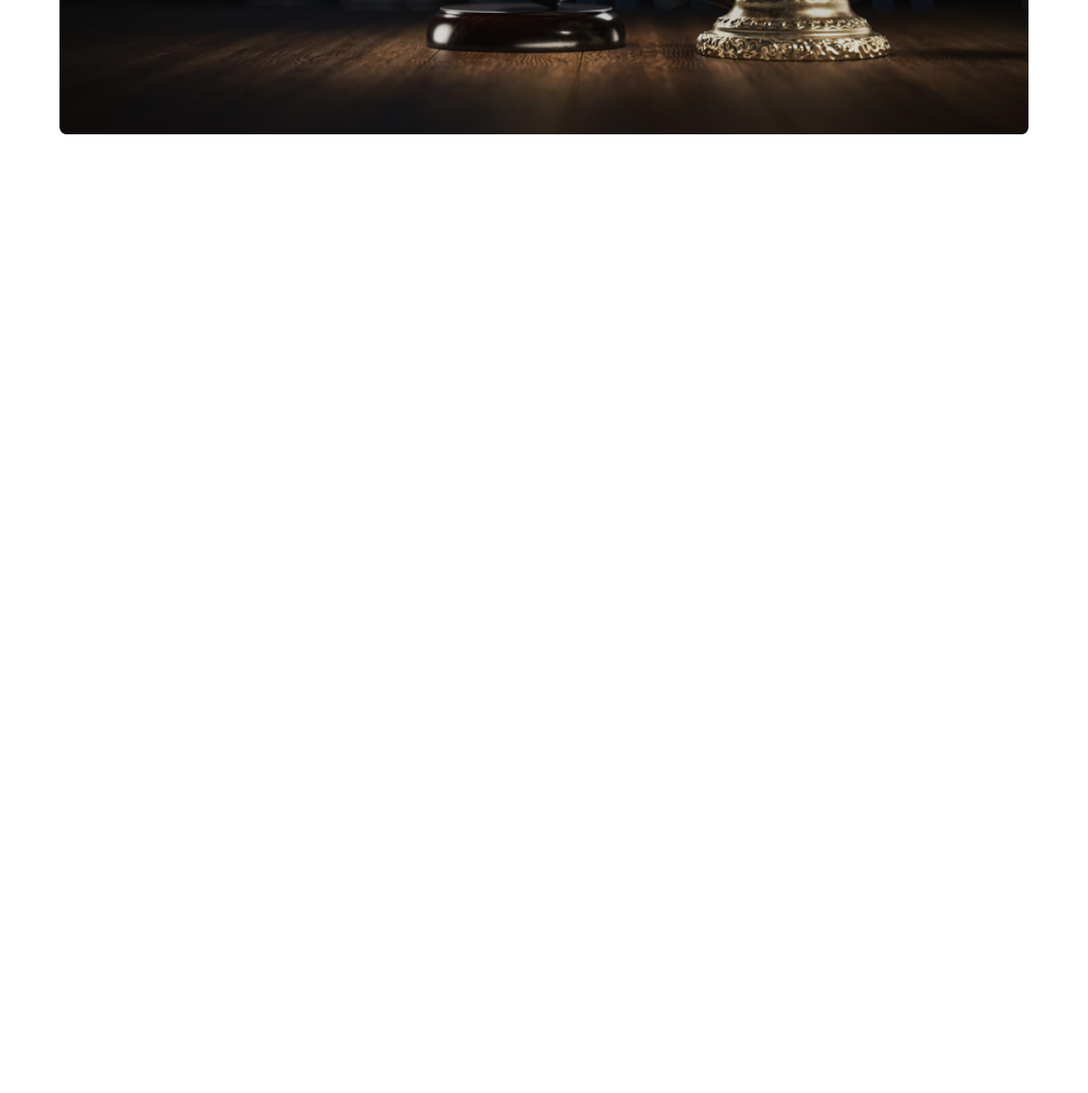
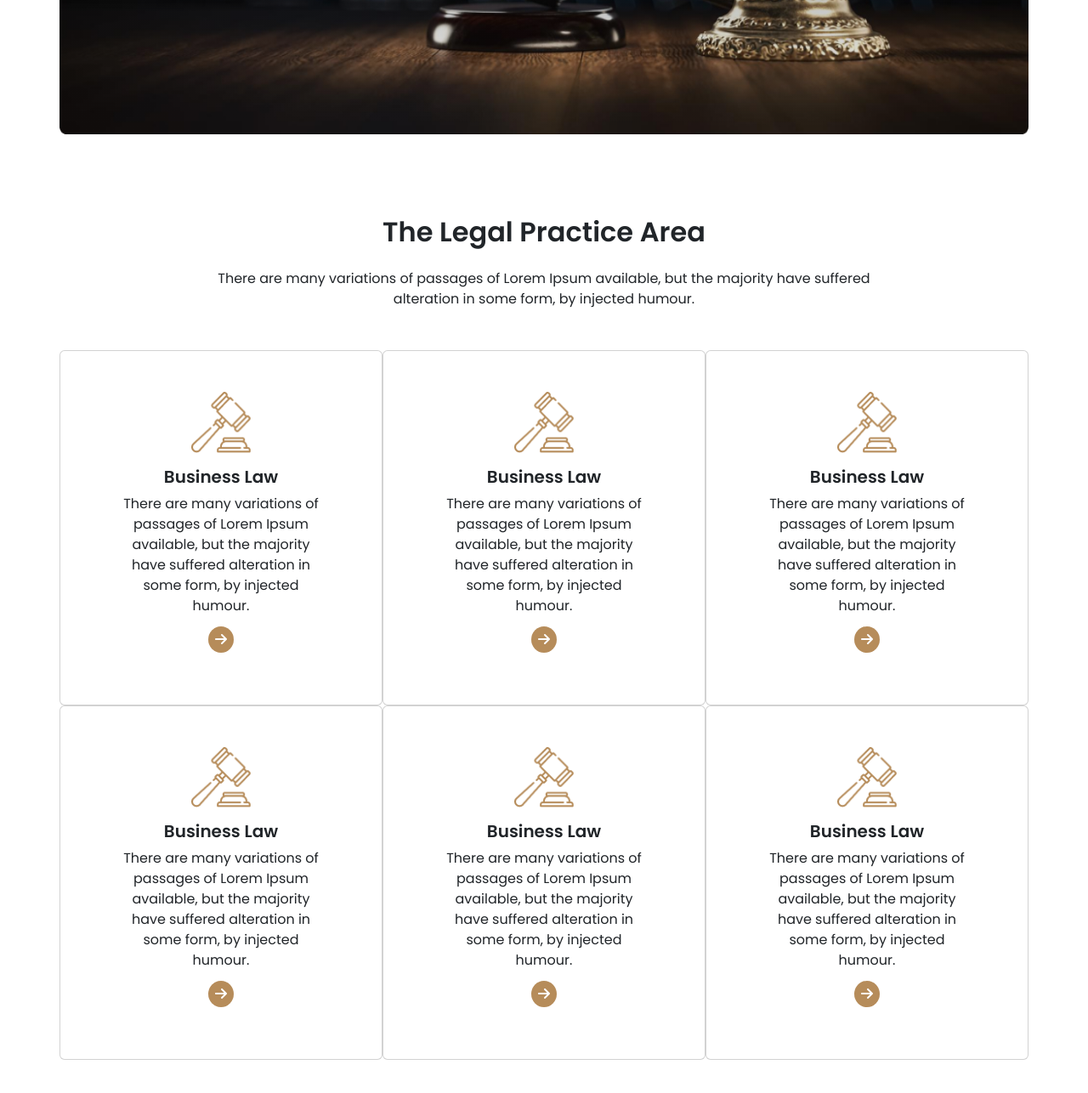
Before and after one commit to Humayun63/legal-house, a plain HTML site: page index.html in a window 1280 px wide. Shown: the part 618-1904 px from the top of the page at 85% size. Before the commit the page ends 800 px from the top, so only its background shows below. Drawn offline with nearby package versions, Linux system fonts and the light colour scheme.

Commit message:
practice area section done

```diff
--- a/index.html
+++ b/index.html
@@ -127,13 +127,15 @@
             </div>
         </nav>
         <!-- HEADER BANNER -->
-        <div class="legal-header-banner container rounded bg-image d-flex justify-content-center align-items-center mt-5">
+        <div
+            class="legal-header-banner container rounded bg-image d-flex justify-content-center align-items-center mt-5">
             <div class="w-50 ls-md-w-75 sm-w-100 p-2">
                 <h1 class="text-white text-center lh-lg fw-bold">We Provide Effective Legal Solutions</h1>
                 <p class="text-white text-opacity-75 text-center">There are many variations of passages of Lorem Ipsum
                     available, but the majority have suffered alteration in some form, by injected humour.</p>
                 <form class="d-md-flex text-center gap-4 " role="search">
-                    <input class="form-control text-center text-md-start" type="search" placeholder="Search" aria-label="Search">
+                    <input class="form-control text-center text-md-start" type="search" placeholder="Search"
+                        aria-label="Search">
                     <button class="btn text-white mt-2 legal-bg-primary bg-success" type="submit">Search</button>
                 </form>
             </div>
@@ -142,8 +144,91 @@
     </header>
     <!-- HEADER ENDS -->
     <!-- MAIN STARTS -->
-    <main>
+    <main class="container">
+        <!-- PRACTICE AREA SECTION -->
+        <section class="my-5 py-5">
+            <h2 class="fw-bold text-center mb-4">The Legal Practice Area</h2>
+            <p class="text-center w-75 mx-auto">There are many variations of passages of Lorem Ipsum available, but the
+                majority have suffered alteration in some form, by injected humour.</p>
+            <!-- CARDS -->
+            <div class="card-group mt-5">
+                <div class="row row-cols-1 row-cols-md-2 row-cols-lg-3 gy-3 gy-md-0 ">
+                    <div class="card p-5 ls-hover-cards col">
+                        <img src="images/business.png" class="card-img-top w-25 mx-auto" alt="...">
+                        <div class="card-body text-center">
+                            <h5 class="card-title fw-bold">Business Law</h5>
+                            <p class="card-text">
+                                There are many variations of passages of Lorem Ipsum available, but the majority have suffered alteration in some form, by injected humour.
+                            </p>
+                            <a href="#" class="legal-bg-primary rounded-circle px-2 py-1">
+                                <i class="fa-solid fa-arrow-right text-white"></i>
+                            </a>
+                        </div>
+                    </div>
+                    <div class="card p-5 ls-hover-cards col">
+                        <img src="images/business.png" class="card-img-top w-25 mx-auto" alt="...">
+                        <div class="card-body text-center">
+                            <h5 class="card-title fw-bold">Business Law</h5>
+                            <p class="card-text">
+                                There are many variations of passages of Lorem Ipsum available, but the majority have suffered alteration in some form, by injected humour.
+                            </p>
+                            <a href="#" class="legal-bg-primary rounded-circle px-2 py-1">
+                                <i class="fa-solid fa-arrow-right text-white"></i>
+                            </a>
+                        </div>
+                    </div>
+                    <div class="card p-5 ls-hover-cards col">
+                        <img src="images/business.png" class="card-img-top w-25 mx-auto" alt="...">
+                        <div class="card-body text-center">
+                            <h5 class="card-title fw-bold">Business Law</h5>
+                            <p class="card-text">
+                                There are many variations of passages of Lorem Ipsum available, but the majority have suffered alteration in some form, by injected humour.
+                            </p>
+                            <a href="#" class="legal-bg-primary rounded-circle px-2 py-1">
+                                <i class="fa-solid fa-arrow-right text-white"></i>
+                            </a>
+                        </div>
+                    </div>
+                    <div class="card p-5 ls-hover-cards col">
+                        <img src="images/business.png" class="card-img-top w-25 mx-auto" alt="...">
+                        <div class="card-body text-center">
+                            <h5 class="card-title fw-bold">Business Law</h5>
+                            <p class="card-text">
+                                There are many variations of passages of Lorem Ipsum available, but the majority have suffered alteration in some form, by injected humour.
+                            </p>
+                            <a href="#" class="legal-bg-primary rounded-circle px-2 py-1">
+                                <i class="fa-solid fa-arrow-right text-white"></i>
+                            </a>
+                        </div>
+                    </div>
+                    <div class="card p-5 ls-hover-cards col">
+                        <img src="images/business.png" class="card-img-top w-25 mx-auto" alt="...">
+                        <div class="card-body text-center">
+                            <h5 class="card-title fw-bold">Business Law</h5>
+                            <p class="card-text">
+                                There are many variations of passages of Lorem Ipsum available, but the majority have suffered alteration in some form, by injected humour.
+                            </p>
+                            <a href="#" class="legal-bg-primary rounded-circle px-2 py-1">
+                                <i class="fa-solid fa-arrow-right text-white"></i>
+                            </a>
+                        </div>
+                    </div>
+                    <div class="card p-5 ls-hover-cards col">
+                        <img src="images/business.png" class="card-img-top w-25 mx-auto" alt="...">
+                        <div class="card-body text-center">
+                            <h5 class="card-title fw-bold">Business Law</h5>
+                            <p class="card-text">
+                                There are many variations of passages of Lorem Ipsum available, but the majority have suffered alteration in some form, by injected humour.
+                            </p>
+                            <a href="#" class="legal-bg-primary rounded-circle px-2 py-1">
+                                <i class="fa-solid fa-arrow-right text-white"></i>
+                            </a>
+                        </div>
+                    </div>
+                </div>
 
+            </div>
+        </section>
     </main>
     <!-- MAIN ENDS -->
     <!-- FOOTER STARTS -->
--- a/styles/style.css
+++ b/styles/style.css
@@ -15,6 +15,10 @@
     background-repeat: no-repeat;
     background-size: 100% 100%;
     height: 80vh;
+}
+/* HOVER CARDS */
+.ls-hover-cards:hover{
+    background: linear-gradient(180deg, #F3F3F3 0%, rgba(243, 243, 243, 0) 100%);
 }
 
 
```
